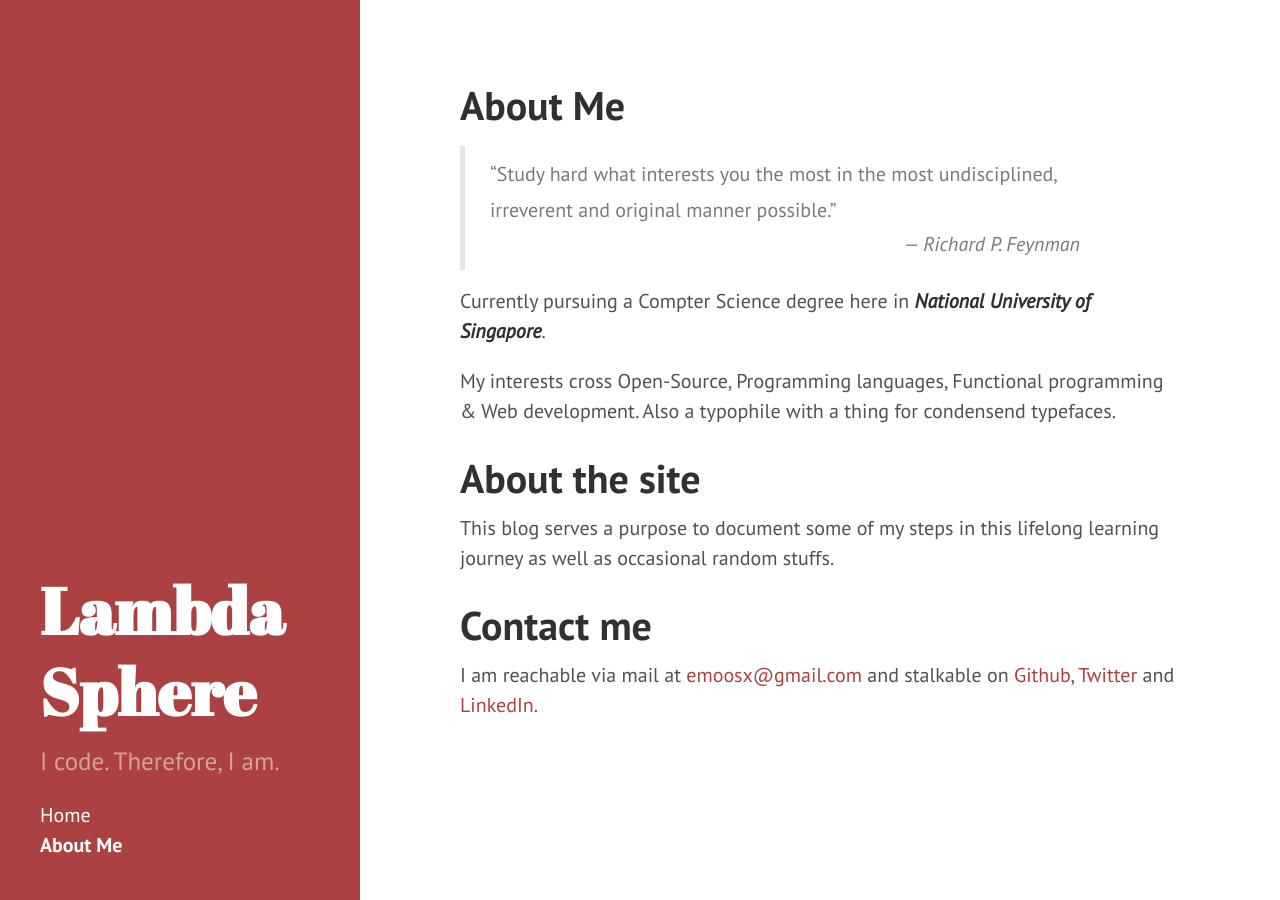
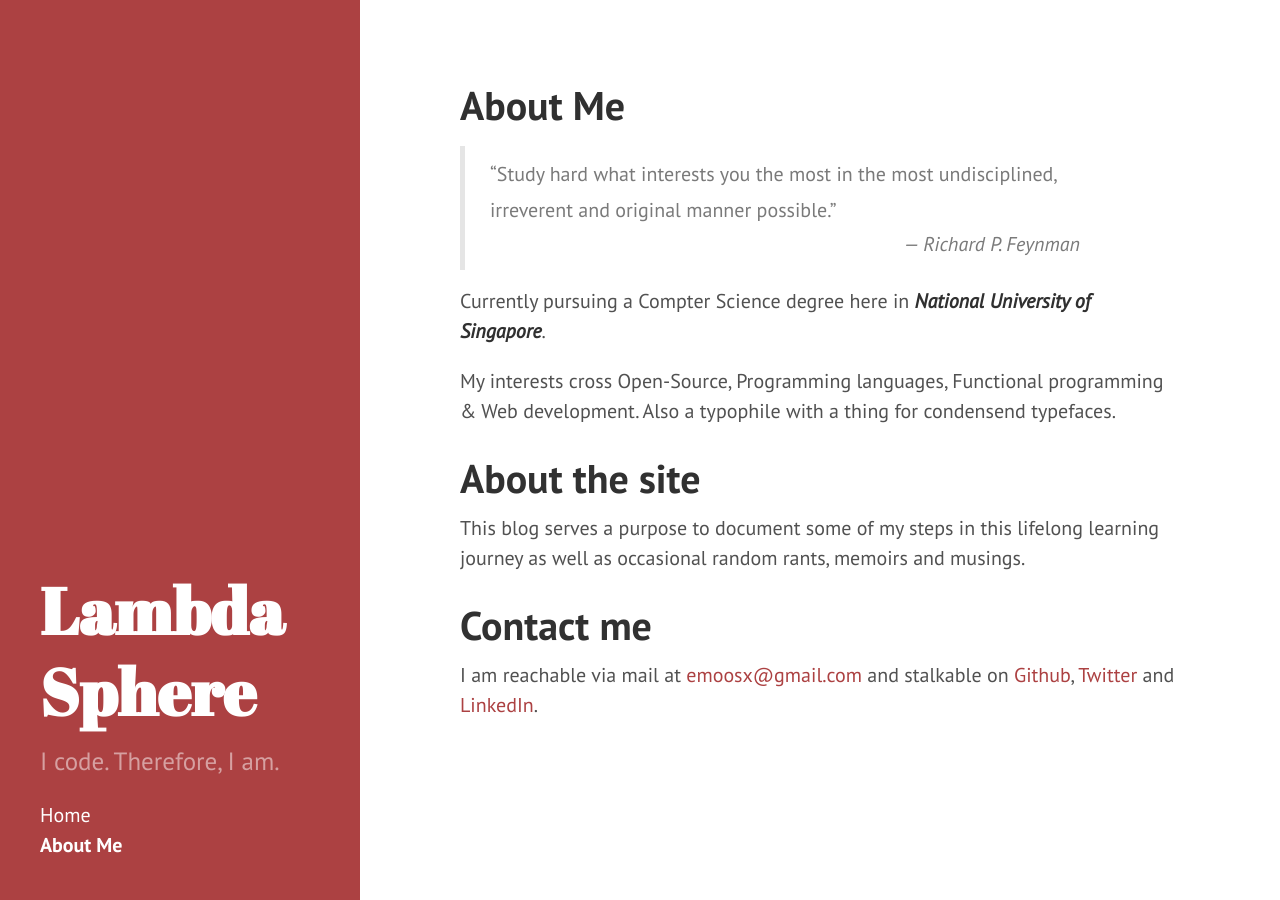
Before and after one commit to khzaw/khzaw.github.io, a Jekyll site: the page built from about.md, in a window 1280 px wide. Built offline with Jekyll 4.4.1, drawn with Linux system fonts in a browser that asks for light colours; Markdown is read by kramdown in place of the engine named in the settings.

Commit message:
Fix LinkedIn link

```diff
--- a/about.md
+++ b/about.md
@@ -17,8 +17,8 @@
 
 # About the site
 
-This blog serves a purpose to document some of my steps in this lifelong learning journey as well as occasional random stuffs.
+This blog serves a purpose to document some of my steps in this lifelong learning journey as well as occasional random rants, memoirs and musings.
 
 # Contact me
 
-I am reachable via mail at [emoosx@gmail.com](mailto:emoosx@gmail.com) and stalkable on [Github](https://github.com/khzaw), [Twitter](https://twitter.com/khzaw) and [LinkedIn](Public Profilehttps://sg.linkedin.com/in/khzaw).
+I am reachable via mail at [emoosx@gmail.com](mailto:emoosx@gmail.com) and stalkable on [Github](https://github.com/khzaw), [Twitter](https://twitter.com/khzaw) and [LinkedIn](https://sg.linkedin.com/in/khzaw).
```
